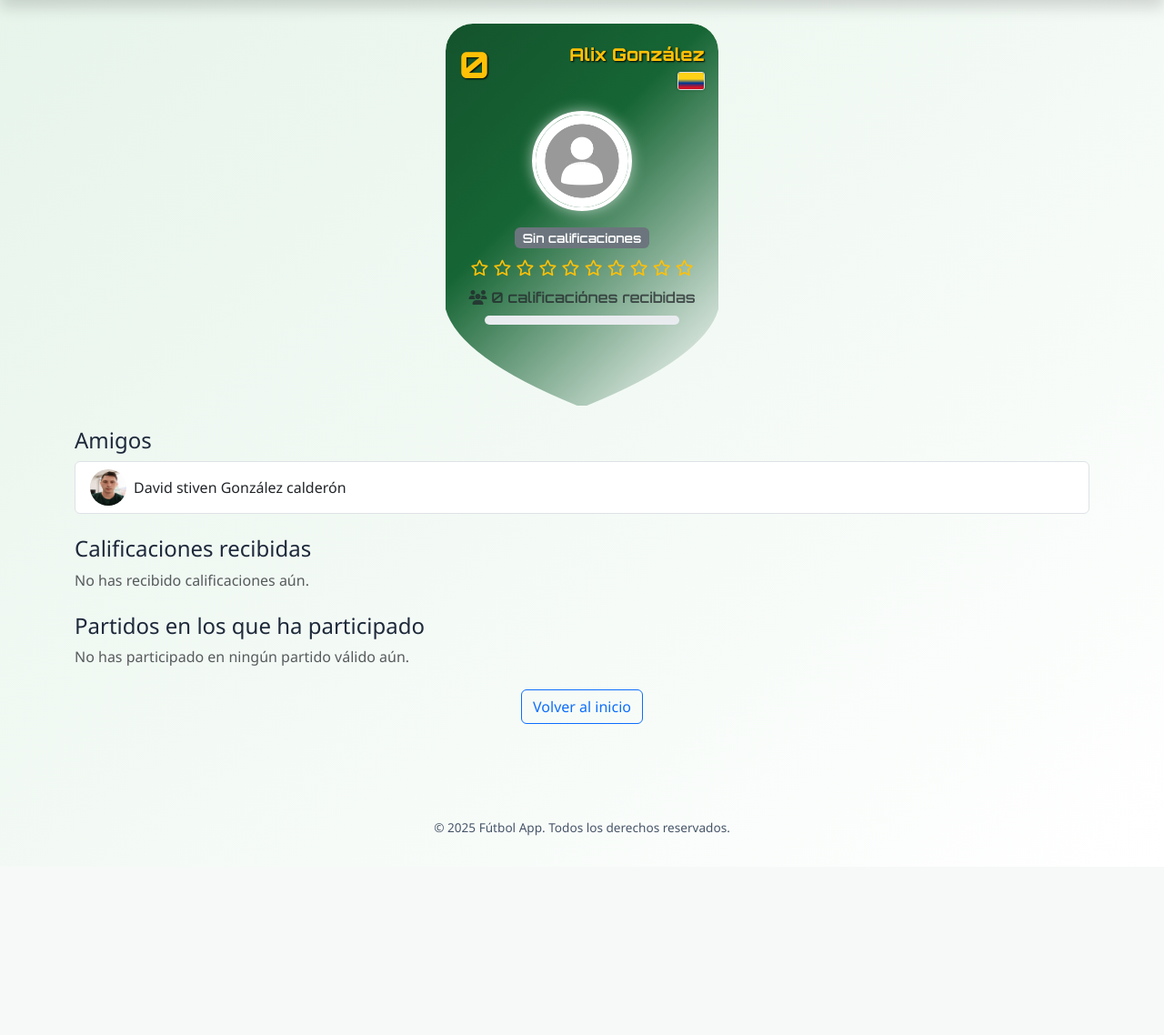
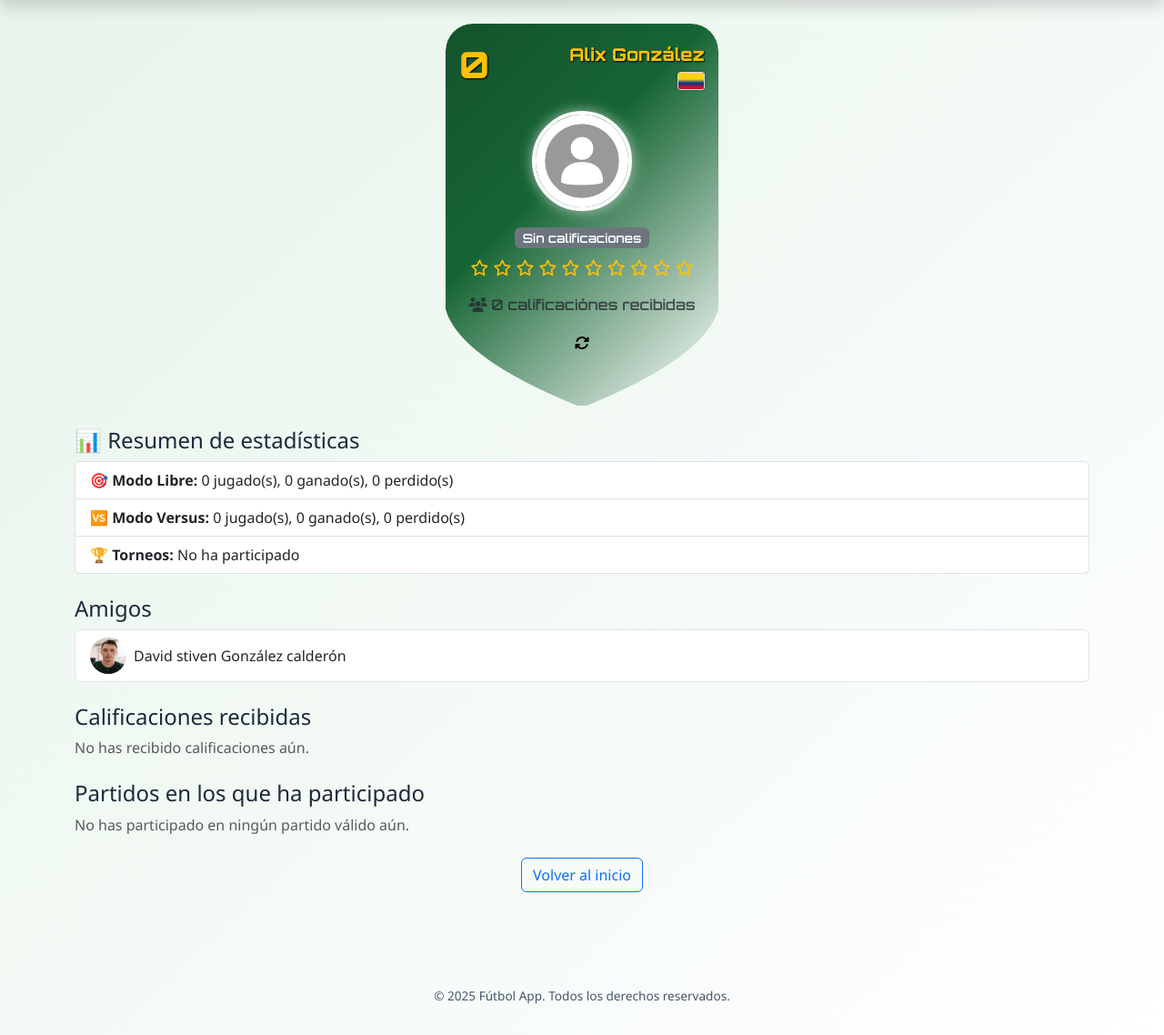
Before and after one commit to Attackg7/futbol_app, a Flask app: page /usuario/2 in a window 1280 px wide. Shown: the part 68-1206 px from the top of the page at 91% size. Before the commit the page ends 987 px from the top, so only its background shows below. Run offline with Flask 3, Linux system fonts and the light colour scheme; a user stored in the database is signed in.

Commit message:
Actualización Perfil

```diff
--- a/app.py
+++ b/app.py
@@ -1466,6 +1466,26 @@
     db.session.commit()
     return jsonify({'success': True})
 
+@app.route('/editar_info_jugador', methods=['GET', 'POST'])
+@login_required
+def editar_info_jugador():
+    if request.method == 'POST':
+        current_user.posicion = request.form.get('posicion')
+        current_user.posicion_secundaria = request.form.get('posicion_secundaria')
+        current_user.pie_dominante = request.form.get('pie_dominante')
+        current_user.altura = float(request.form.get('altura') or 0)
+        current_user.peso = float(request.form.get('peso') or 0)
+        current_user.estado_fisico = request.form.get('estado_fisico')
+        current_user.nivel = request.form.get('nivel')
+        current_user.club_actual = request.form.get('club_actual')
+        current_user.dorsal = int(request.form.get('dorsal') or 0)
+        current_user.edad = int(request.form.get('edad') or 0)  # si todavía usas este campo
+
+        db.session.commit()
+        flash("Información actualizada correctamente.", "success")
+        return redirect(url_for('perfil_usuario', user_id=current_user.id))
+
+    return render_template('editar_info_jugador.html', usuario=current_user)
 # Crear las tablas si no existen
 if __name__ == '__main__':
     with app.app_context():
--- a/templates/perfil_usuario.html
+++ b/templates/perfil_usuario.html
@@ -30,69 +15,33 @@
 {% set promedio_redondeado = promedio_aprox %}
 {% set descripcion = descripciones.get(promedio_aprox, 'Sin calificaciones') %}
 
-{% set badge_class = (
-    'light text-dark' if total_calificaciones == 0 else
-    'danger' if promedio_redondeado <= 2 else
-    'warning' if promedio_redondeado <= 4 else
-    'secondary' if promedio_redondeado <= 5.5 else
-    'info' if promedio_redondeado <= 7 else
-    'primary' if promedio_redondeado <= 8.5 else
-    'success'
-) %}
-{% set total_calificaciones = calificaciones | length %}
-
 <div class="container py-4">
-    <!-- Restriction messages moved outside the card -->
   {% if not puede_ver_info %}
     <div class="alert alert-warning text-center mb-4">
       Este perfil es privado. Solo los amigos pueden ver la información.
     </div>
-
-    {% if current_user.id != usuario.id %}
-  {% set ya_enviada = solicitudes|selectattr('usuario_id', 'equalto', current_user.id)|list|length > 0 %}
-  {% set ya_son_amigos = usuario in current_user.obtener_amigos() %}
-  <div id="amistad-container" class="text-center mb-4">
-    {% if ya_son_amigos %}
-      <button class="btn btn-success" disabled>Ya son amigos</button>
-    {% elif ya_enviada %}
-      <div class="alert alert-success">La solicitud fue enviada.</div>
-      <form id="form-cancelar" action="{{ url_for('cancelar_solicitud', user_id=usuario.id) }}" method="post">
-        <button class="btn btn-outline-danger" type="submit">Cancelar solicitud</button>
-      </form>
-    {% else %}
-      <form id="form-amistad" action="{{ url_for('agregar_amigo', user_id=usuario.id) }}" method="post">
-        <button type="submit" class="btn btn-primary">Enviar solicitud de amistad</button>
-      </form>
-    {% endif %}
-  </div>
   {% endif %}
 
-    {% endif %}
+  <!-- Tarjeta giratoria -->
+  <div class="flip-card mx-auto mb-4">
+  <div class="flip-card-inner">
 
-    <!-- Profile card -->
-<div class="fifa-card-fut position-relative text-center mx-auto mb-4">
-
-    <!-- Promedio con mismo color que estrellas -->
+    <!-- 🔵 Cara frontal: información visual FIFA -->
+    <div class="flip-card-front fifa-card-shared position-relative text-center">
       <div class="fut-rating text-warning">
         {{ '{:.1f}'.format(promedio_redondeado).rstrip('0').rstrip('.') }}
       </div>
-
-    <!-- Nombre en mismo color -->
       <div class="fut-username text-warning">
         {{ usuario.username.split()[:2] | join(' ') }}
       </div>
-
-    <!-- Bandera -->
       <div class="fut-country">
         <img src="{{ url_for('static', filename='images/flags/' ~ usuario.pais ~ '.png') }}"
-             alt="{{ usuario.pais }}" title="{{ usuario.pais }}" class="flag-icon">
+             alt="{{ usuario.pais }}" class="flag-icon">
       </div>
 
-    <!-- Foto de perfil -->
       <img class="fut-photo" id="foto-perfil"
            src="{{ url_for('static', filename=('images/default.jpg' if usuario.foto_perfil == 'default.jpg' else 'profile_pics/' ~ usuario.foto_perfil)) }}"
            alt="Foto de perfil">
-
       {% if current_user.id == usuario.id %}
       <label for="foto_input" class="fut-edit-icon" title="Cambiar foto">
         <i class="bi bi-camera-fill"></i>
@@ -117,22 +62,90 @@
           {% endif %}
         {% endfor %}
       </div>
-
-    <!-- Total calificaciones -->
       <div class="text-muted mt-2">
         <i class="fa-solid fa-users"></i> {{ total_calificaciones }} calificación{{ total_calificaciones != 1 and 'es' or '' }} recibid{{ total_calificaciones != 1 and 'as' or 'a' }}
       </div>
-
-    <!-- Barra de progreso -->
       <div class="progress mx-auto mt-2" style="max-width: 80%; height: 10px;">
         <div class="progress-bar bg-success" role="progressbar"
-             style="width: '{{ (promedio_redondeado * 10) | int }}%';" aria-valuenow="{{ (promedio_redondeado * 10) | int }}"
-             aria-valuemin="0" aria-valuemax="100"></div>
+             style="width: '{{ (promedio_redondeado * 10) | int }}%';"
+             aria-valuenow="{{ (promedio_redondeado * 10) | int }}" aria-valuemin="0" aria-valuemax="100">
+        </div>
+      </div>
+      <div id="mensaje" class="alert alert-success d-none mt-2">Foto actualizada</div>
+      <!-- ⬇️ Inserta este bloque aquí justo antes del cierre -->
+      <div class="flip-click-hint" id="click-hint">
+  <i class="fa-solid fa-rotate fa-bounce"></i>
+</div>
     </div>
 
-    <!-- Mensaje de éxito -->
-    <div id="mensaje" class="alert alert-success d-none mt-2">Foto actualizada</div>
+
+    <!-- 🔁 Cara trasera: información física del jugador -->
+    <div class="flip-card-back fifa-card-shared text-center p-3 d-flex flex-column justify-content-center">
+      <h5 class="mb-3">⚙️ Datos del Jugador</h5>
+      <p><strong>Posición:</strong> {{ usuario.posicion or "No definida" }}</p>
+      <p><strong>Edad:</strong> {{ usuario.edad or "No definida" }}</p>
+      <p><strong>Peso:</strong> {{ usuario.peso or "No definido" }} kg</p>
+      <p><strong>Altura:</strong> {{ usuario.altura or "No definida" }} cm</p>
+
     </div>
+
+  </div>
+  {% if current_user.id == usuario.id %}
+<div class="text-center mt-3">
+  <a href="{{ url_for('editar_info_jugador') }}" class="btn btn-outline-success">
+    ✏️ Completar información del jugador
+  </a>
+</div>
+{% endif %}
+</div>
+
+
+  <!-- Estadísticas -->
+  {% if puede_ver_info %}
+  <div class="mb-4">
+    <h4>📊 Resumen de estadísticas</h4>
+    {% set modo_libre = [] %}
+    {% set modo_vs = [] %}
+    {% set torneo = [] %}
+    {% set ganados_libre = 0 %}
+    {% set ganados_vs = 0 %}
+
+    {% for ins in inscripciones %}
+      {% if ins.partido and ins.partido.resultado %}
+        {% if ins.partido.modo_juego == 'LIBRE' %}
+          {% set _ = modo_libre.append(ins) %}
+          {% if ins.partido.equipo_ganador() == ins.equipo %}
+            {% set ganados_libre = ganados_libre + 1 %}
+          {% endif %}
+        {% elif ins.partido.modo_juego == 'VS' %}
+          {% set _ = modo_vs.append(ins) %}
+          {% if ins.partido.equipo_ganador() == ins.equipo %}
+            {% set ganados_vs = ganados_vs + 1 %}
+          {% endif %}
+        {% elif ins.partido.modo_juego == 'TORNEO' %}
+          {% set _ = torneo.append(ins) %}
+        {% endif %}
+      {% endif %}
+    {% endfor %}
+
+    <ul class="list-group">
+      <li class="list-group-item">
+        🎯 <strong>Modo Libre:</strong> {{ modo_libre|length }} jugado(s),
+        {{ ganados_libre }} ganado(s),
+        {{ modo_libre|length - ganados_libre }} perdido(s)
+      </li>
+      <li class="list-group-item">
+        🆚 <strong>Modo Versus:</strong> {{ modo_vs|length }} jugado(s),
+        {{ ganados_vs }} ganado(s),
+        {{ modo_vs|length - ganados_vs }} perdido(s)
+      </li>
+      <li class="list-group-item">
+        🏆 <strong>Torneos:</strong> {% if torneo|length > 0 %}Sí ha participado{% else %}No ha participado{% endif %}
+      </li>
+    </ul>
+  </div>
+  {% endif %}
+
     <!-- Only show profile content if user can view it -->
     {% if puede_ver_info %}
     <!-- Solicitudes -->
@@ -315,21 +329,62 @@
   border-radius: 3px;
   box-shadow: 0 0 3px rgba(0,0,0,0.3);
 }
-.fifa-card-fut {
+
+/* ---------- Tarjeta contenedor y efecto flip ---------- */
+.flip-card {
+  background-color: transparent;
   width: 300px;
   aspect-ratio: 5 / 7;
-    height: auto;
+  perspective: 1000px;
+  margin: 0 auto;
+}
+
+.flip-card-inner {
   position: relative;
-    padding: 1rem;
+  width: 100%;
+  height: 100%;
+  text-align: center;
+  transition: transform 0.8s;
+  transform-style: preserve-3d;
+}
 
-    /* FONDO DEGRADADO ELEGANTE BLANCO-VERDE CLARO */
+.flip-card.flipped .flip-card-inner {
+  transform: rotateY(180deg);
+}
+
+.flip-card-front, .flip-card-back {
+  position: absolute;
+  top: 0;
+  left: 0;
+  width: 100%;
+  height: 100%;
+  backface-visibility: hidden;
+  border-radius: 30px;
+  overflow: hidden;
+}
+
+/* 🔵 Cara frontal */
+.flip-card-front {
+  z-index: 2;
+  transform: rotateY(0deg);
+}
+
+/* 🔁 Cara trasera */
+.flip-card-back {
+  transform: rotateY(180deg);
+  z-index: 1;
+}
+
+/* ---------- Estilo compartido ---------- */
+.fifa-card-shared {
+  width: 100%;
+  height: 100%;
   background-image: linear-gradient(135deg, #14532d 0%, #166534 40%, #ffffff 100%);
   background-size: cover;
   background-position: center;
   color: #000;
   font-family: 'Orbitron', sans-serif;
 
-    /* MÁSCARA DE ESCUDO */
   mask-image: url('/static/images/escudo_mask.svg');
   -webkit-mask-image: url('/static/images/escudo_mask.svg');
   mask-size: contain;
@@ -339,14 +394,17 @@
   mask-repeat: no-repeat;
   -webkit-mask-repeat: no-repeat;
 
-    /* BORDE DORADO */
+  box-shadow: 0 10px 25px rgba(0, 0, 0, 0.3), 0 0 0 4px rgba(255, 215, 0, 0.3);
+  border-radius: 30px;
 
-    box-shadow: 0 10px 25px rgba(0, 0, 0, 0.3), 0 0 0 4px rgba(255, 215, 0, 0.3);
-    border-radius: 30px; /* ayuda a suavizar las esquinas si la máscara no recorta todo */
-    overflow: hidden;
+  display: flex;
+  flex-direction: column;
+  align-items: center;
+  justify-content: flex-start;
+  padding: 1rem;
 }
 
-
+/* ---------- Elementos visuales ---------- */
 .fut-rating {
   position: absolute;
   top: 15px;
@@ -451,6 +545,17 @@
     .catch(err => console.error('Error de red:', err));
 });
 </script>
+<script>
+  document.addEventListener('DOMContentLoaded', function () {
+    const card = document.querySelector('.flip-card');
+    if (card) {
+      card.addEventListener('click', function () {
+        card.classList.toggle('flipped');
+      });
+    }
+  });
+</script>
+
 <script>
 function renderBotonAgregar() {
   const contenedor = document.getElementById('amistad-container');
```
Also changed, not shown: other parts of templates/perfil_usuario.html (+43 -24 lines), migrations/versions/0d484ac74798_agregar_latitud_y_longitud_a_partido.py (deleted, +0 -34 lines), migrations/versions/21e8b8bf9124_agregar_campos_físicos_y_técnicos_al_.py (added, +42 -0 lines), migrations/versions/58d7afa26f34_agregar_campo_cancelado_a_partido.py (deleted, +0 -44 lines), migrations/versions/d5b6bb71c101_campos_físicos_jugador.py (added, +53 -0 lines), models.py (+10 -0 lines), templates/editar_info_jugador.html (added, +98 -0 lines), futbol.db, static/profile_pics/user1_1751688426.jpg (added). Lines whose indentation alone changed are shown as unchanged.
